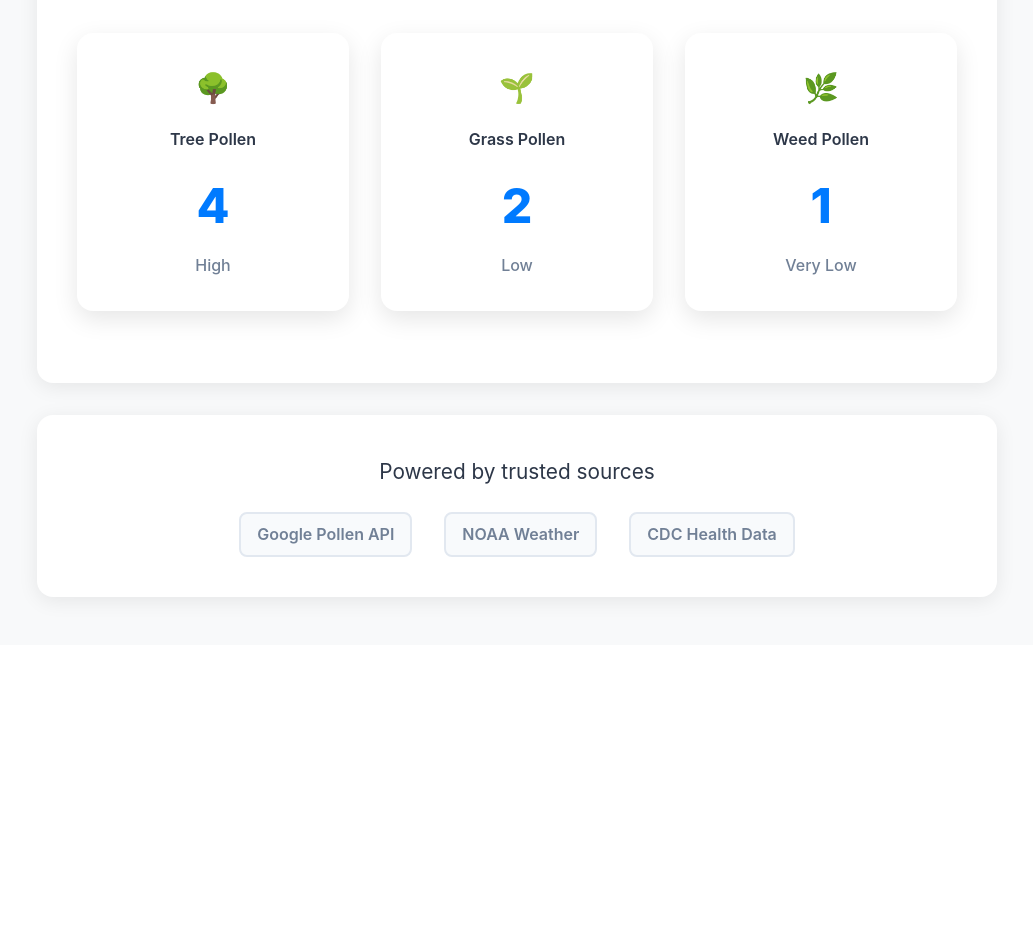
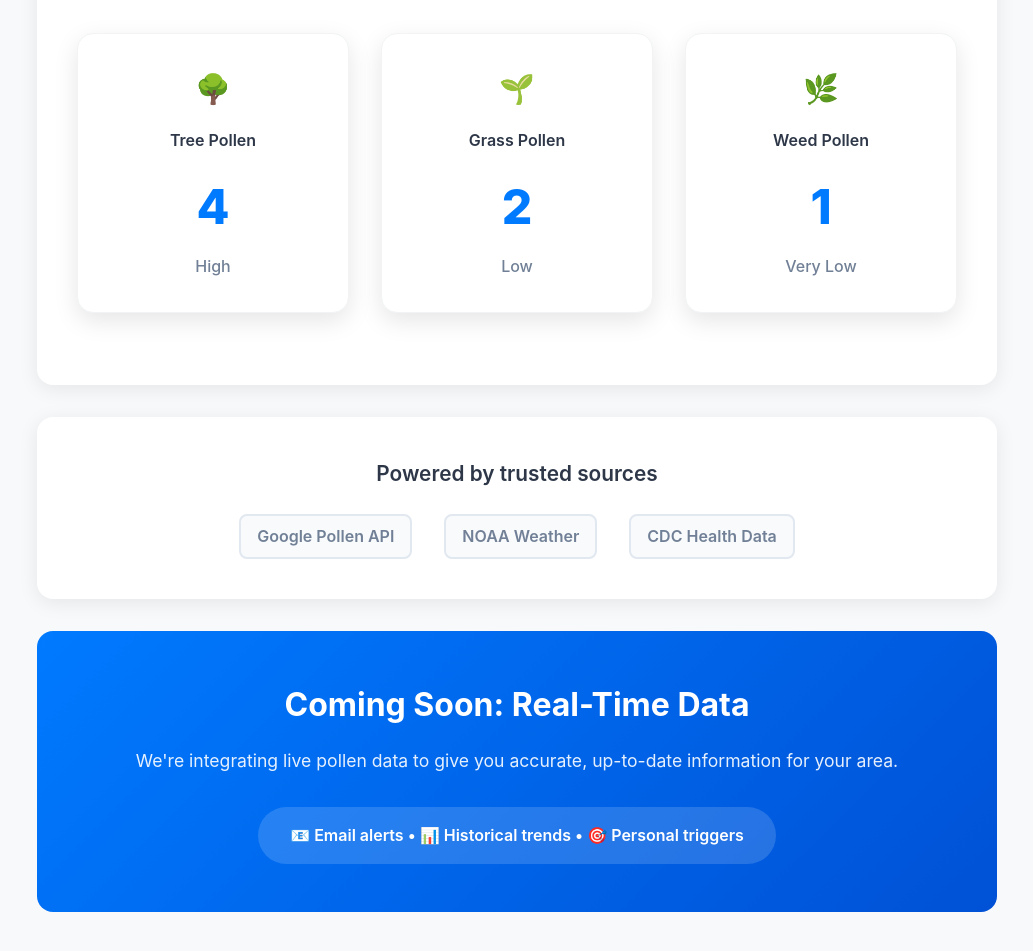
Before and after one commit to shwnhll/mypollenpal, a Next.js app: page / in a window 1280 px wide. Shown: the part 665-1616 px from the top of the page, without its empty margins (123-1156 px from the left). Before the commit the page ends 1310 px from the top, so only its background shows below. Built offline with nearby package versions, Linux system fonts and the light colour scheme.

Commit message:
Update page.tsx
adding additional content and updating the poor UX/UI of the search bar

```diff
--- a/app/page.tsx
+++ b/app/page.tsx
@@ -4,7 +4,8 @@ export default function Home() {
       fontFamily: '-apple-system, BlinkMacSystemFont, "Segoe UI", Roboto, sans-serif',
       background: '#f8f9fa',
       color: '#2d3748',
-      lineHeight: '1.6'
+      lineHeight: '1.6',
+      minHeight: '100vh'
     }}>
       {/* Header */}
       <header style={{
@@ -56,7 +57,7 @@ export default function Home() {
             marginBottom: '0.5rem',
             opacity: 0.9
           }}>
-            #1 pollen tracking for real life
+            Pollen tracking for real life
           </p>
           <p style={{
             fontSize: '1.1rem',
@@ -83,7 +84,10 @@ export default function Home() {
                 fontSize: '1rem',
                 border: 'none',
                 borderRadius: '50px',
-                outline: 'none'
+                outline: 'none',
+                boxShadow: '0 4px 15px rgba(0, 0, 0, 0.1)',
+                background: 'white',
+                color: '#2d3748'
               }}
             />
             <button style={{
@@ -113,6 +117,7 @@ export default function Home() {
           margin: '0 auto',
           padding: '0 20px'
         }}>
+          {/* Pollen Data Card */}
           <div style={{
             background: 'white',
             borderRadius: '16px',
@@ -152,7 +157,7 @@ export default function Home() {
                 padding: '2rem',
                 textAlign: 'center',
                 boxShadow: '0 8px 25px rgba(0, 0, 0, 0.1)',
-                position: 'relative'
+                border: '1px solid #f1f3f4'
               }}>
                 <div style={{
                   fontSize: '1.8rem',
@@ -180,7 +185,8 @@ export default function Home() {
                 borderRadius: '16px',
                 padding: '2rem',
                 textAlign: 'center',
-                boxShadow: '0 8px 25px rgba(0, 0, 0, 0.1)'
+                boxShadow: '0 8px 25px rgba(0, 0, 0, 0.1)',
+                border: '1px solid #f1f3f4'
               }}>
                 <div style={{
                   fontSize: '1.8rem',
@@ -208,7 +214,8 @@ export default function Home() {
                 borderRadius: '16px',
                 padding: '2rem',
                 textAlign: 'center',
-                boxShadow: '0 8px 25px rgba(0, 0, 0, 0.1)'
+                boxShadow: '0 8px 25px rgba(0, 0, 0, 0.1)',
+                border: '1px solid #f1f3f4'
               }}>
                 <div style={{
                   fontSize: '1.8rem',
@@ -233,18 +240,23 @@ export default function Home() {
             </div>
           </div>
 
+          {/* Data Sources */}
           <div style={{
             background: 'white',
             borderRadius: '16px',
             padding: '2.5rem',
             boxShadow: '0 4px 20px rgba(0, 0, 0, 0.08)',
-            textAlign: 'center'
+            textAlign: 'center',
+            marginBottom: '2rem'
           }}>
             <h3 style={{
               fontSize: '1.3rem',
               color: '#2d3748',
-              marginBottom: '1.5rem'
-            }}>Powered by trusted sources</h3>
+              marginBottom: '1.5rem',
+              fontWeight: '600'
+            }}>
+              Powered by trusted sources
+            </h3>
             <div style={{
               display: 'flex',
               justifyContent: 'center',
@@ -258,7 +270,9 @@ export default function Home() {
                 border: '2px solid #e2e8f0',
                 borderRadius: '8px',
                 background: '#f8fafc'
-              }}>Google Pollen API</div>
+              }}>
+                Google Pollen API
+              </div>
               <div style={{
                 color: '#718096',
                 fontWeight: '600',
@@ -266,7 +280,9 @@ export default function Home() {
                 border: '2px solid #e2e8f0',
                 borderRadius: '8px',
                 background: '#f8fafc'
-              }}>NOAA Weather</div>
+              }}>
+                NOAA Weather
+              </div>
               <div style={{
                 color: '#718096',
                 fontWeight: '600',
@@ -274,7 +290,42 @@ export default function Home() {
                 border: '2px solid #e2e8f0',
                 borderRadius: '8px',
                 background: '#f8fafc'
-              }}>CDC Health Data</div>
+              }}>
+                CDC Health Data
+              </div>
+            </div>
+          </div>
+
+          {/* Coming Soon */}
+          <div style={{
+            background: 'linear-gradient(135deg, #007AFF 0%, #0051D5 100%)',
+            color: 'white',
+            padding: '3rem 2rem',
+            textAlign: 'center',
+            borderRadius: '16px'
+          }}>
+            <h2 style={{
+              fontSize: '2rem',
+              fontWeight: '700',
+              marginBottom: '1rem'
+            }}>
+              Coming Soon: Real-Time Data
+            </h2>
+            <p style={{
+              fontSize: '1.1rem',
+              opacity: 0.9,
+              marginBottom: '2rem'
+            }}>
+              We're integrating live pollen data to give you accurate, up-to-date information for your area.
+            </p>
+            <div style={{
+              background: 'rgba(255, 255, 255, 0.15)',
+              padding: '1rem 2rem',
+              borderRadius: '50px',
+              display: 'inline-block',
+              fontWeight: '600'
+            }}>
+              📧 Email alerts • 📊 Historical trends • 🎯 Personal triggers
             </div>
           </div>
         </div>
```
Lines whose indentation alone changed are shown as unchanged.
